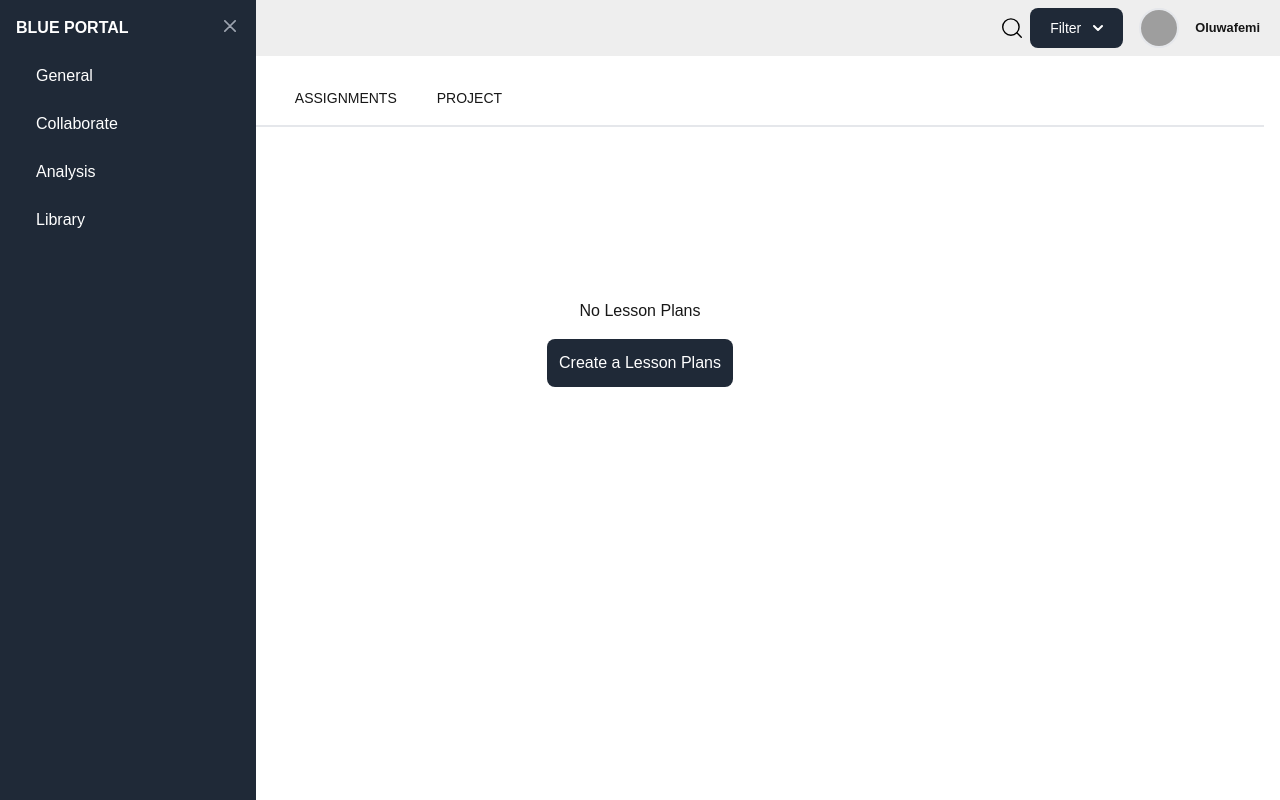
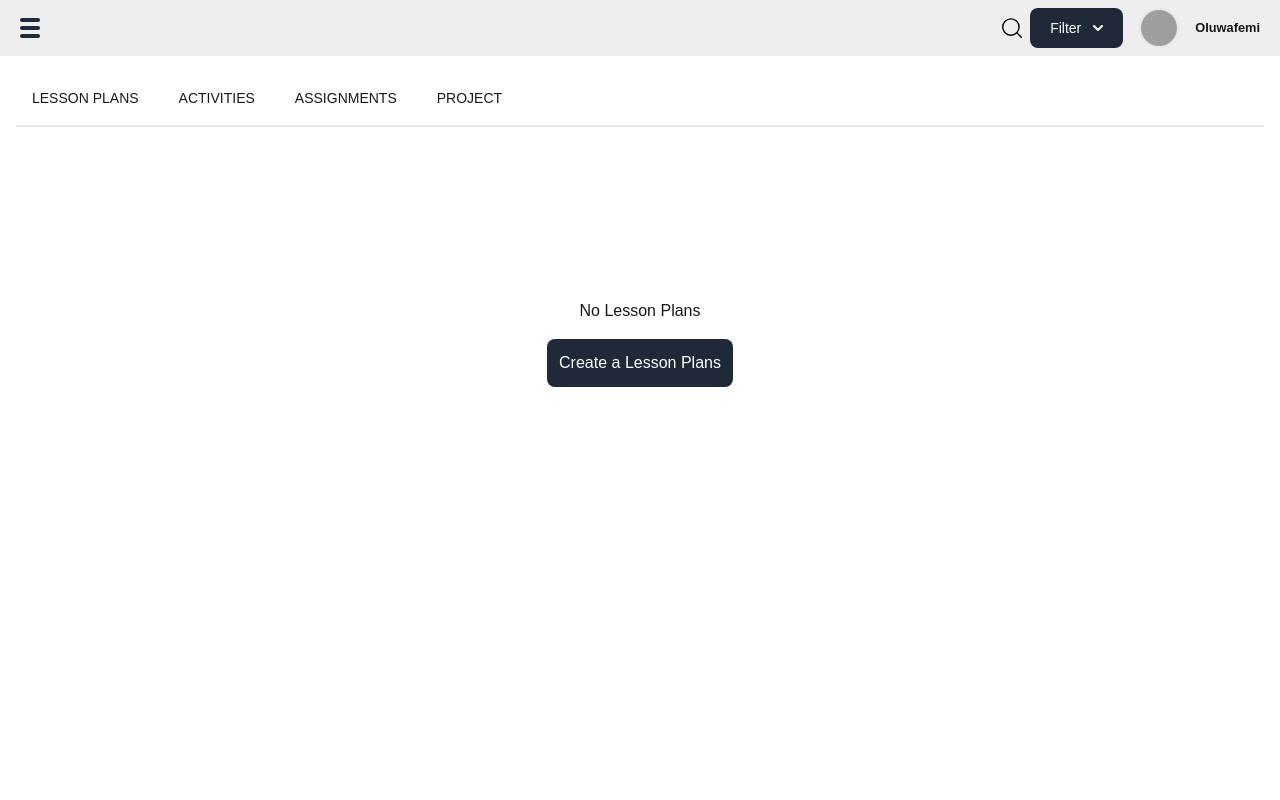
Before and after one commit to dev-makanju/blueportal, a Next.js app: page / in a window 1280 px wide. Built offline with nearby package versions, Linux system fonts and the light colour scheme; grey boxes are pictures that could not be loaded.

Commit message:
ft/fixed onmount navsection

```diff
--- a/components/layouts/AppLayout.tsx
+++ b/components/layouts/AppLayout.tsx
@@ -13,13 +13,15 @@ const AppLayout: React.FC<AppLayoutProps> = ({ children }) => {
   const [showFilter, setShowFilter] = useState<boolean>(false)
   const [showModal, setShowModal] = useState<boolean>(false);
   const toggleModal = () => setShowModal(!showModal);
-
+  const setToggle = () => {
+    setIsVisible(!isVisible);
+  }
   return (
     <>
       <Search showModal={showModal} handleTrigger={toggleModal}/>
       <main className="relative h-screen flex">
           {/* Sidebar */}
-          <div className={`fixed top-0  z-40 h-screen p-4 overflow-y-auto transition-transform transform ${isVisible ? '-translate-x-full' : 'translate-x-0'} bg-gray-800 w-64`}>
+          <div className={`fixed top-0  z-40 h-screen p-4 overflow-y-auto transition-transform transform ${ !isVisible ? '-translate-x-full' : 'translate-x-0'} bg-gray-800 w-64`}>
             <h5 id="drawer-navigation-label" className="text-white font-semibold uppercase dark:text-white">
               Blue Portal
             </h5>
@@ -75,7 +77,7 @@ const AppLayout: React.FC<AppLayoutProps> = ({ children }) => {
           <div className="w-full">
             <header className="flex items-center pl-5 pr-5 justify-between p-2 bg-[#eee] w-full">
               <button
-                onClick={() => setIsVisible(!isVisible)}
+                onClick={() => setToggle()}
                 className="flex gap-1 flex-col w-[20px] cursor-pointer"
               >
                 <div className="bg-gray-800 h-[4px] w-[20px] rounded-lg" />
```
